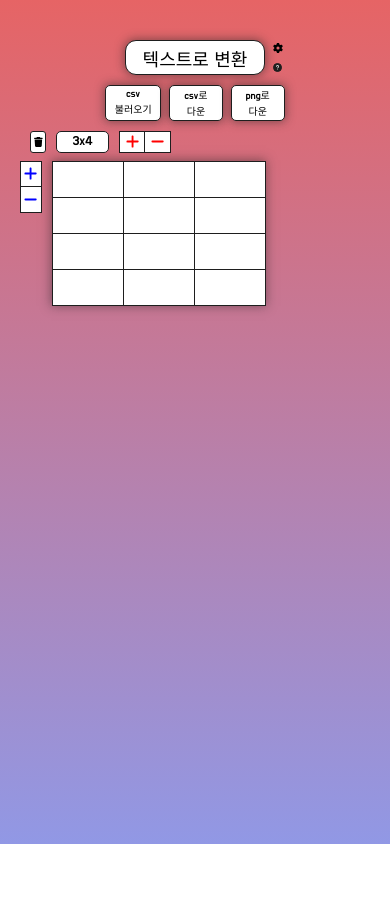
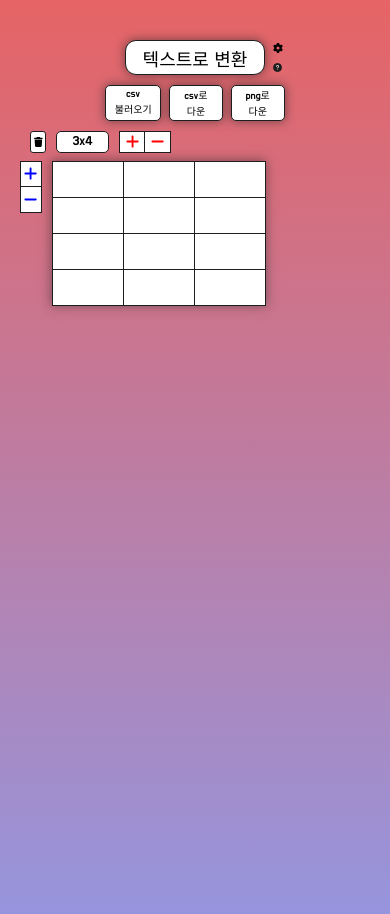
Before and after one commit to Barkshihun/table-to-text, a React (Vite) app: page / in a window 390 px wide. Shown: the top 914 px of the page. Before the commit the page ends 844 px from the top, so only its background shows below. Built offline with nearby package versions, Linux system fonts and the light colour scheme.

Commit message:
🐛 Bug: 모바일에서 모달이 떴는데도 스크롤되는 버그 수정 모바일에서 표의 행만 늘릴 때 그라데이션도 늘어나는 버그 수정

```diff
--- a/src/scss/App.scss
+++ b/src/scss/App.scss
@@ -1,17 +1,19 @@
 @import "./reset";
 @import "./utils";
 
-#root {
-  width: 100%;
-  display: flex;
-  align-items: center;
-  flex-direction: column;
-  padding-bottom: 30px;
-}
 body {
   display: flex;
   justify-content: flex-start;
   align-items: center;
+}
+#root {
+  width: 100%;
+  min-height: max-content;
+  height: 100vh;
+  display: flex;
+  align-items: center;
+  flex-direction: column;
+  overflow-y: auto;
   background: linear-gradient(#e66465, #9198e5);
   background-attachment: fixed;
 }
--- a/src/scss/Modal.scss
+++ b/src/scss/Modal.scss
@@ -1,7 +1,7 @@
 @import "./utils";
 
 .modal {
-  width: 100%;
+  width: 100vw;
   height: 100vh;
   background-color: rgba(0, 0, 0, 0.2);
   display: flex;
@@ -11,6 +11,7 @@
   top: 0;
   color: rgb(84 84 84);
   overflow-y: auto;
+  padding: 10px;
 }
 .modal__content {
   width: 50%;
@@ -21,7 +22,6 @@
     font-size: 30px;
     height: 30vh;
   }
-  margin: 10px 0;
   background-color: white;
   border-radius: 10px;
   display: flex;
--- a/src/scss/Table.scss
+++ b/src/scss/Table.scss
@@ -75,7 +75,9 @@
   }
 }
 .table-container--padding {
+  height: max-content;
   padding-right: 30px;
+  padding-bottom: 30px;
 }
 .table-container {
   display: flex;
```
